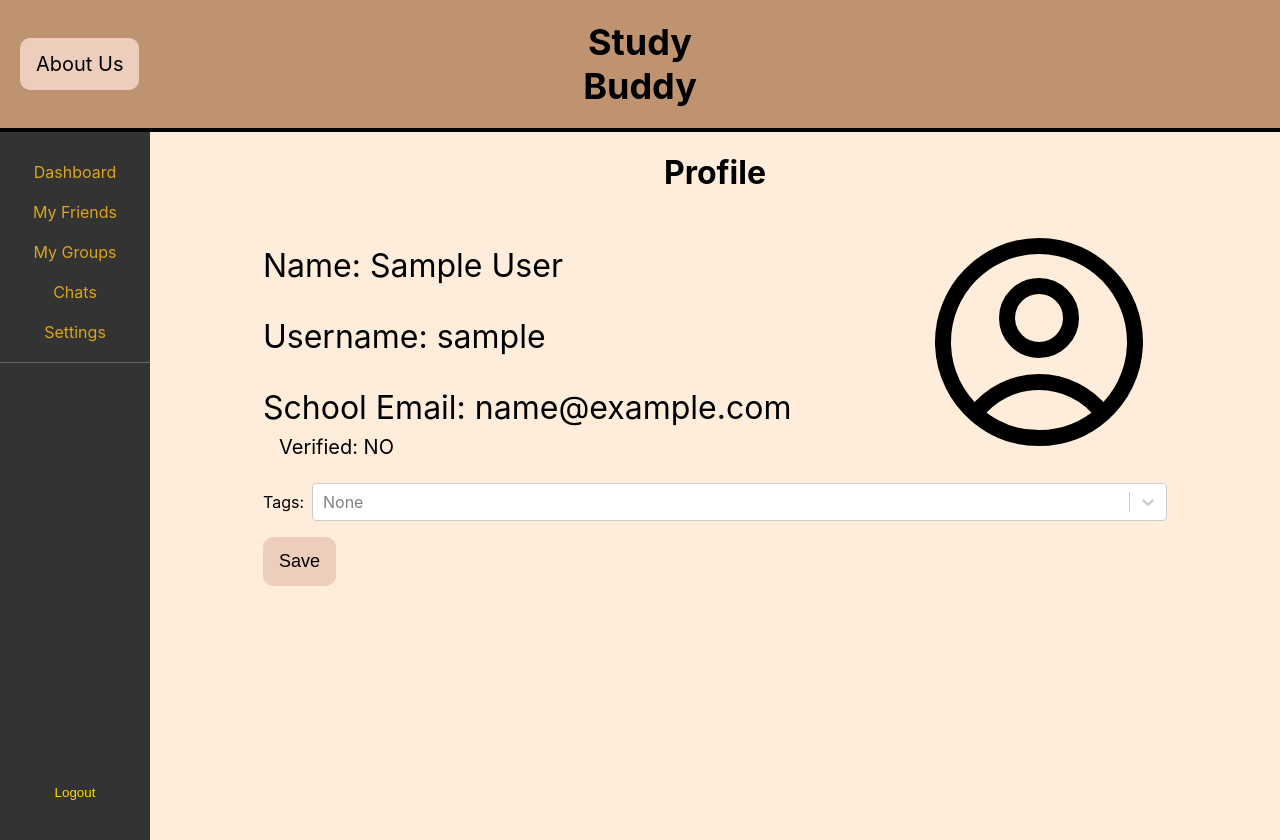
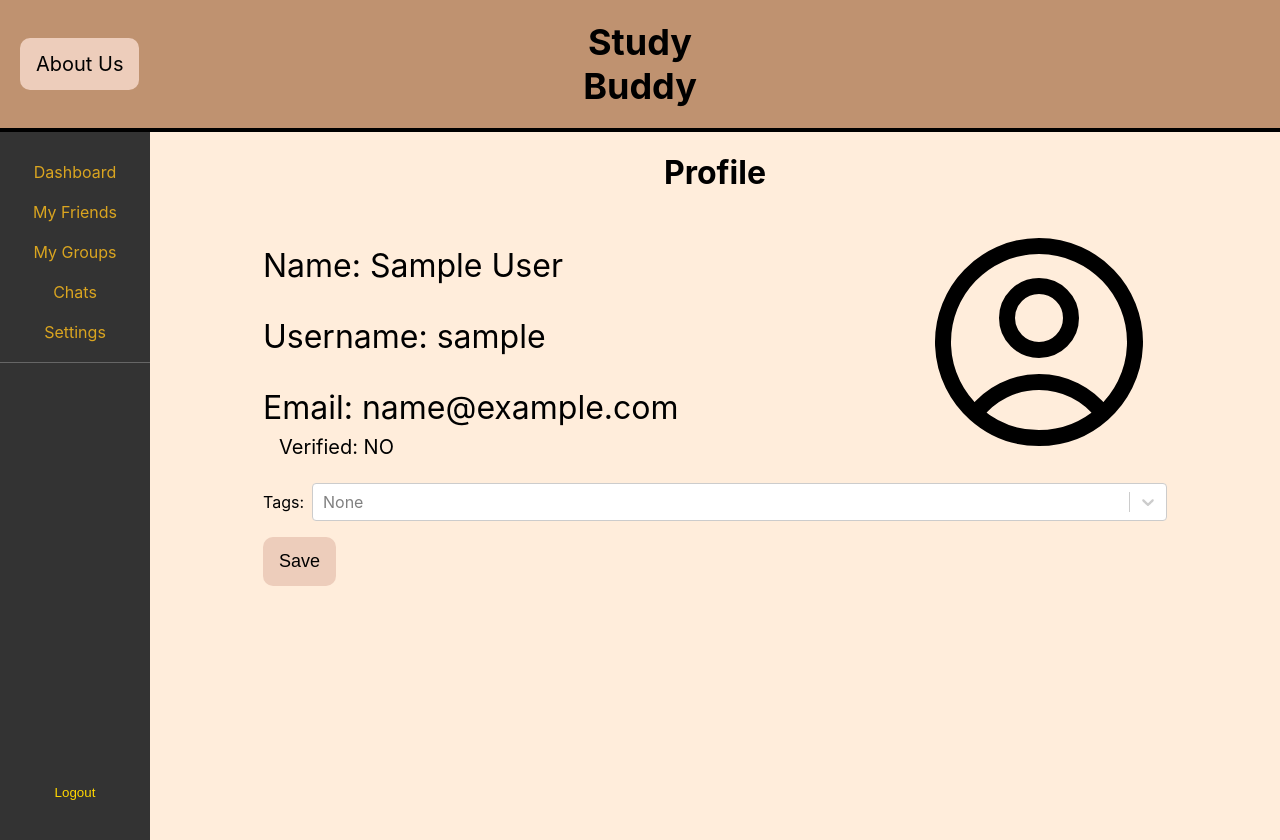
Before and after one commit to nguyenkkent/StuddyBuddy-Individual, a React (Create React App) app in the folder application/frontend/: page /profile in a window 1280 px wide. Built offline with nearby package versions, Linux system fonts and the light colour scheme; no server answers; sample sign-in values are in the browser's storage.

Commit message:
school email -> email

```diff
--- a/application/frontend/src/components/pages/Profile.js
+++ b/application/frontend/src/components/pages/Profile.js
@@ -28,7 +28,7 @@ function Profile() {
             <div className="profile-detail-main">
               <p>Name: {user.name || "???"}</p>
               <p>Username: {user.username || "???"}</p>
-              <p>School Email: {user.email || "???"}</p>
+              <p>Email: {user.email || "???"}</p>
             </div>
             <div className="profile-detail-verify">
               <p>Verified: {user.isVerified ? "YES" : "NO"}</p>
```
